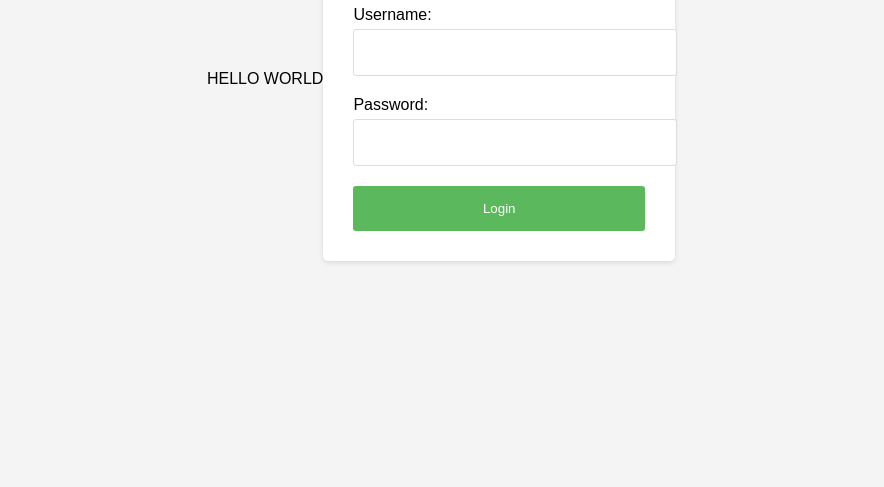
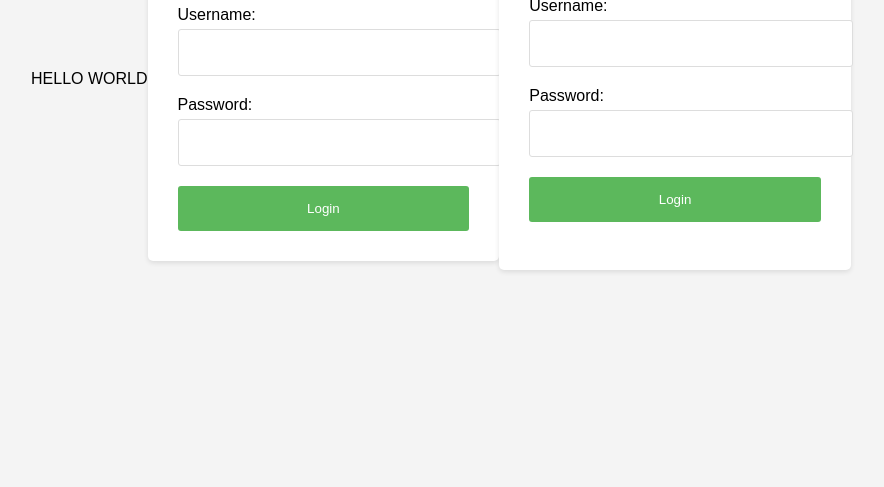
Before and after one commit to ethand20/EthanD20.github.io, a plain HTML site: page index.html in a window 1280 px wide. Shown: the part 329-816 px from the top of the page, without its empty margins (199-1083 px from the left). Drawn offline with Linux system fonts and the light colour scheme.

Commit message:
Update index.html

```diff
--- a/index.html
+++ b/index.html
@@ -56,3 +56,79 @@
   </div>
 </body>
 </html>
+<!DOCTYPE html>
+<html>
+<head>
+  <title>Login</title>
+  <style>
+    body {
+      font-family: sans-serif;
+      display: flex;
+      justify-content: center;
+      align-items: center;
+      min-height: 100vh;
+      background-color:
+ #f4f4f4;
+    }
+
+    .container {
+      background-color: #fff;
+      padding:
+ 30px;
+      border-radius: 5px;
+      box-shadow: 0 2px 5px rgba(0, 0, 0, 0.1);
+    }
+
+    input[type="text"], input[type="password"]
+ {
+      width: 100%;
+      padding: 15px;
+      margin: 5px 0 20px 0;
+      border: 1px solid #ddd;
+      border-radius: 3px;
+    }
+
+    input[type="submit"] {
+      background-color: #5cb85c;
+      color: white;
+      padding: 15px 20px;
+      border: none;
+      cursor: pointer;
+      border-radius: 3px;
+      width: 100%;
+    }
+  </style>
+</head>
+<body>
+  <div class="container">
+    <h1>Login</h1>
+    <form action="/login" method="post">
+      <div>
+        <label for="username">Username:</label>
+        <input type="text" id="username" name="username"
+ required>
+      </div>
+      <div>
+        <label for="password">Password:</label>
+        <input type="password" id="password" name="password" required>
+      </div>
+      <input type="submit" value="Login">
+
+    </form>
+  </div>
+
+  <script>
+
+    // This is a simple client-side simulation of login success
+    // In a real application, you would handle login on the server
+    const form = document.querySelector('form');
+    form.addEventListener('submit', (event) => {
+      event.preventDefault(); // Prevent default form submission
+
+
+      // Simulate successful login
+      window.location.href = 'success.html';
+    });
+  </script>
+</body>
+</html>
```
